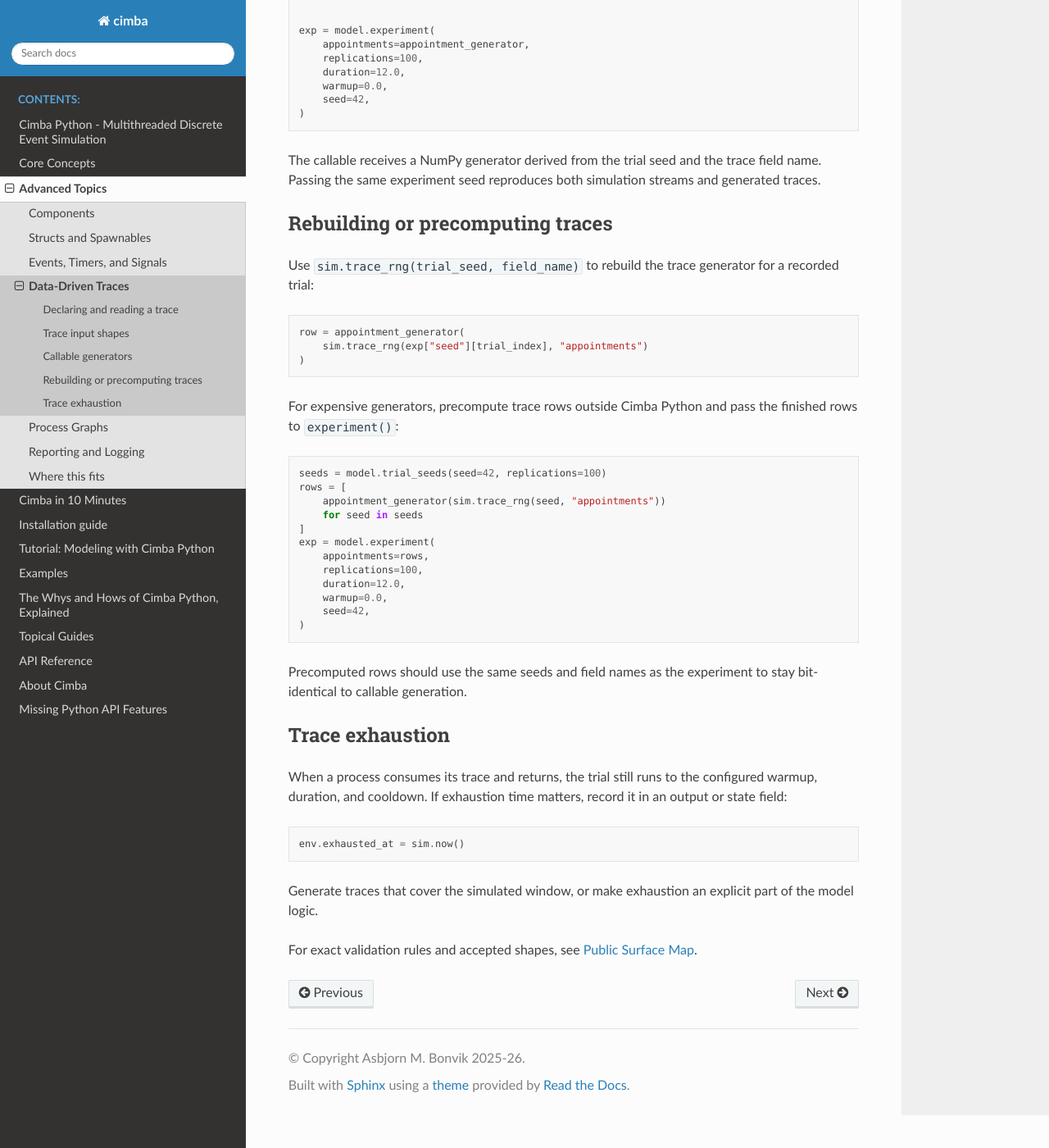
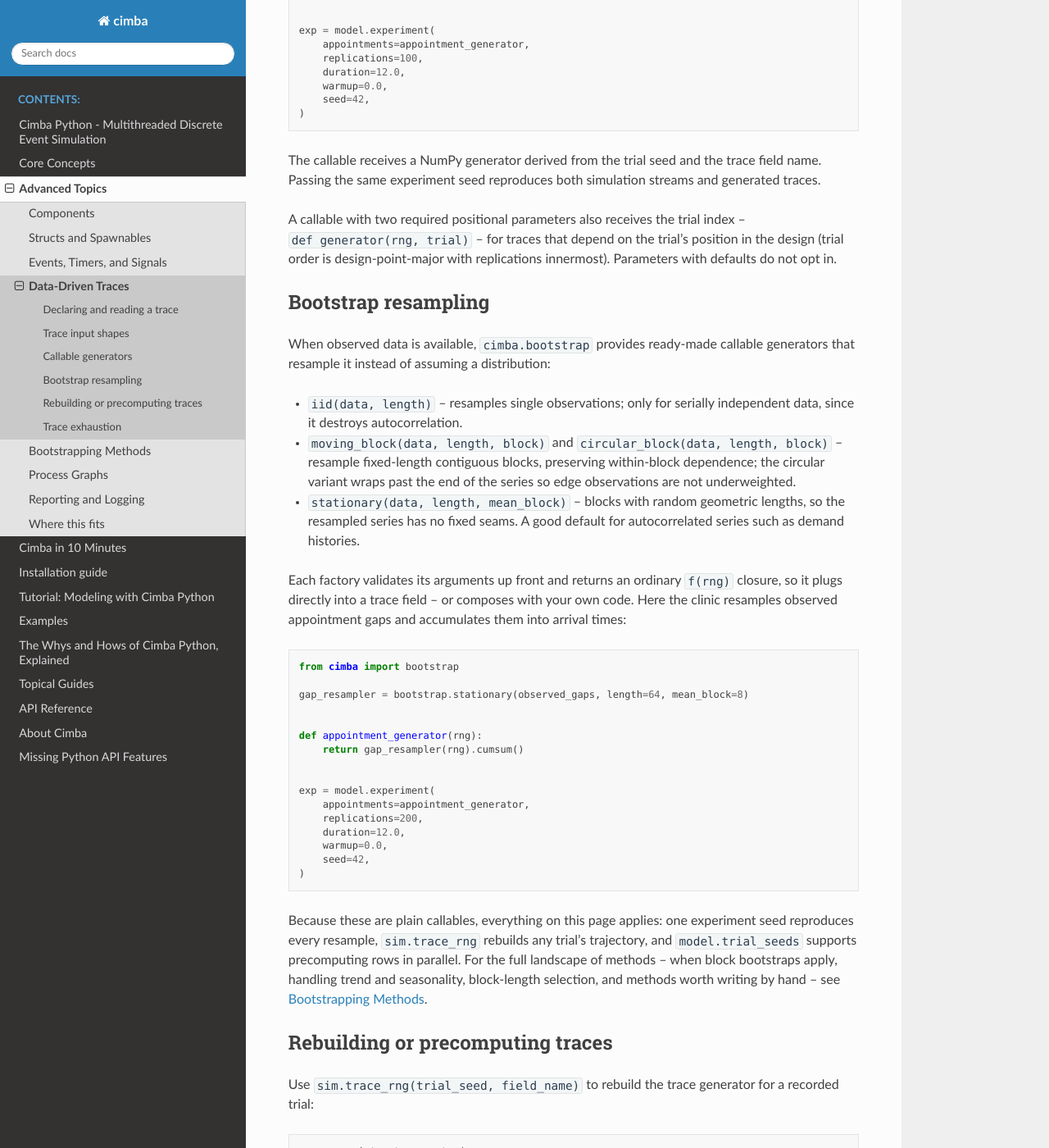
Before and after one commit to FBarrca/cimba_python, a Sphinx documentation site: the page built from docs/advanced/traces.rst, in a window 1280 px wide and 1400 px high, scrolled down 1273 px. Shown: the whole window at 82% size. Built offline with Sphinx 7.4.7 and the Read the Docs theme 3.1.0, drawn with Linux system fonts in a browser that asks for light colours.

Commit message:
Add bootstrap functionality and documentation to Cimba
Introduce a new `cimba.bootstrap` module that provides trajectory generators for data-driven traces, including methods for iid, moving block, circular block, and stationary bootstrapping. Update the documentation to include a comprehensive guide on bootstrapping methods, their applications, and integration into experiments. Enhance existing documentation sections to reflect these additions and ensure clarity on using bootstrap resampling in simulations. Add tests to validate the functionality of the new bootstrap methods.

```diff
--- a/docs/advanced/index.rst
+++ b/docs/advanced/index.rst
@@ -4,7 +4,8 @@ Advanced Topics
 This section is the next layer after :doc:`../concepts/index`. It covers the
 ``cimba.sim`` features that help larger models stay organized, observable, and
 reproducible: components, dynamic processes, per-process fields, explicit
-events, timers, trace replay, process graphs, logging, and reporting.
+events, timers, trace replay and bootstrap resampling, process graphs,
+logging, and reporting.
 
 The snippets continue the clinic and service-desk examples from Core Concepts.
 They are partial by design. Use them to understand the modeling pattern, then
@@ -18,6 +19,7 @@ lists.
    structs_spawnables
    events_timers_signals
    traces
+   bootstrapping
    process_graphs
    reporting_logging
 
--- a/docs/advanced/traces.rst
+++ b/docs/advanced/traces.rst
@@ -77,6 +77,58 @@ The callable receives a NumPy generator derived from the trial seed and the
 trace field name. Passing the same experiment seed reproduces both simulation
 streams and generated traces.
 
+A callable with two required positional parameters also receives the trial
+index -- ``def generator(rng, trial)`` -- for traces that depend on the
+trial's position in the design (trial order is design-point-major with
+replications innermost). Parameters with defaults do not opt in.
+
+Bootstrap resampling
+--------------------
+
+When observed data is available, ``cimba.bootstrap`` provides ready-made
+callable generators that resample it instead of assuming a distribution:
+
+* ``iid(data, length)`` -- resamples single observations; only for serially
+  independent data, since it destroys autocorrelation.
+* ``moving_block(data, length, block)`` and
+  ``circular_block(data, length, block)`` -- resample fixed-length contiguous
+  blocks, preserving within-block dependence; the circular variant wraps past
+  the end of the series so edge observations are not underweighted.
+* ``stationary(data, length, mean_block)`` -- blocks with random geometric
+  lengths, so the resampled series has no fixed seams. A good default for
+  autocorrelated series such as demand histories.
+
+Each factory validates its arguments up front and returns an ordinary
+``f(rng)`` closure, so it plugs directly into a trace field -- or composes
+with your own code. Here the clinic resamples observed appointment gaps and
+accumulates them into arrival times:
+
+.. code-block:: python
+
+   from cimba import bootstrap
+
+   gap_resampler = bootstrap.stationary(observed_gaps, length=64, mean_block=8)
+
+
+   def appointment_generator(rng):
+       return gap_resampler(rng).cumsum()
+
+
+   exp = model.experiment(
+       appointments=appointment_generator,
+       replications=200,
+       duration=12.0,
+       warmup=0.0,
+       seed=42,
+   )
+
+Because these are plain callables, everything on this page applies: one
+experiment seed reproduces every resample, ``sim.trace_rng`` rebuilds any
+trial's trajectory, and ``model.trial_seeds`` supports precomputing rows in
+parallel. For the full landscape of methods -- when block bootstraps apply,
+handling trend and seasonality, block-length selection, and methods worth
+writing by hand -- see :doc:`bootstrapping`.
+
 Rebuilding or precomputing traces
 ---------------------------------
 
```
Also changed, not shown: docs/advanced/bootstrapping.rst (added, +155 -0 lines), docs/api/cimba.rst (+17 -0 lines), 5 other files.
